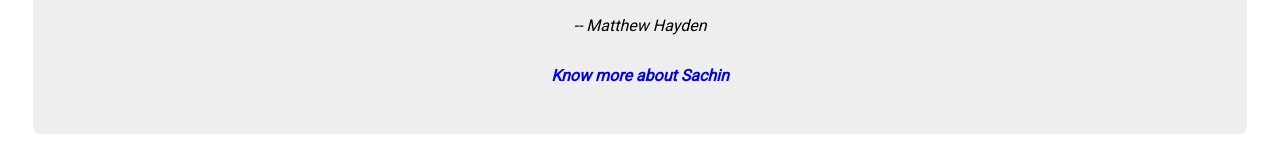
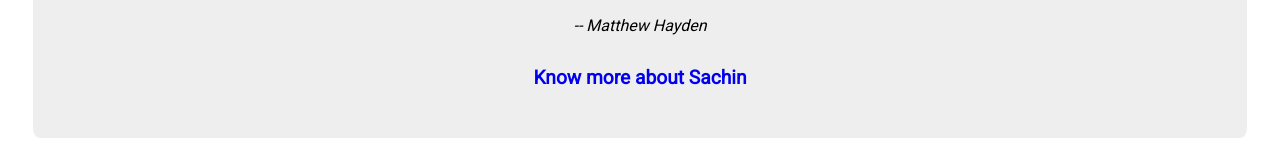
Before and after one commit to vaibhavvijay9/Tribute-Sachin-Tendulkar, a plain HTML site: page index.html in a window 1280 px wide. Shown: the part 1979-2140 px from the top of the page. Drawn offline with Linux system fonts and the light colour scheme.

Commit message:
test changes

```diff
--- a/css/style.css
+++ b/css/style.css
@@ -45,6 +45,12 @@ body {
     color: black;
 }
 
+
+/*h3,
+strong {
+    font-weight: 600;
+}*/
+
 #tribute-info {
     /*text-align: center;*/
 }
@@ -67,7 +73,8 @@ body {
 
 #tribute-link {
     text-decoration: none;
-    font-weight: 700;
+    font-weight: 600;
+    font-size: 1.2em;
     display: inline-block;
     padding: 1% 0 3% 0;
 }
--- a/index.html
+++ b/index.html
@@ -4,6 +4,7 @@
     <title>Tribute: Sachin Tendulkar</title>
     <link href="https://fonts.googleapis.com/css?family=Roboto+Mono" rel="stylesheet">
     <link href="https://fonts.googleapis.com/css?family=Roboto" rel="stylesheet">
+    <!--<link href="https://fonts.googleapis.com/css?family=Roboto:300" rel="stylesheet">-->
     <link rel="icon" href="images/favicon.png" type="image/icon" sizes="16x16">
     <link rel="stylesheet" href="css/style.css" type="text/css">
 </head>
@@ -63,7 +64,7 @@
         <br>
         <div>
             <a id="tribute-link" href="https://en.wikipedia.org/wiki/Sachin_Tendulkar" target="_blank">
-                <em>Know more about Sachin</em>
+                <strong>Know more about Sachin</strong>
             </a>
         </div>
     </main>
```
